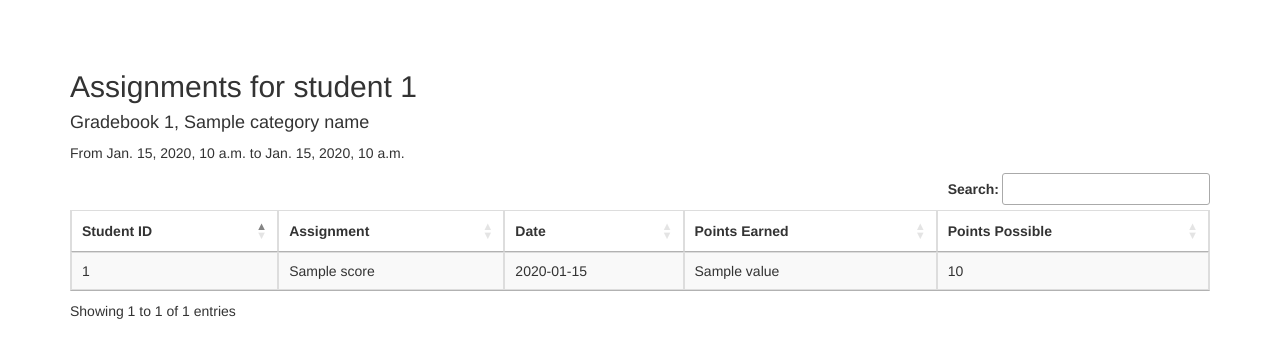
After one commit to adpirz/clarify-backend, a Django app: template experiment/templates/assignments_view.html in a window 1280 px wide. The commit adds this page. Shown: the top 358 px of the page. Run offline with Django 3.2, Linux system fonts and the light colour scheme; the template is opened without the code that fills it: most values are stand-ins (such as "Sample title", 1, 10 or a date in 2020); some libraries are stand-ins or nearby versions.

Commit message:
assignments view working

```diff
--- /dev/null
+++ b/experiment/templates/assignments_view.html
@@ -0,0 +1,44 @@
+{% extends "base.html" %}
+{% load percentages %}
+{% block content %}
+    <h2>Assignments for student {{ student_id }}</h2>
+    <h4>Gradebook {{ gradebook_id }}, {{ category_name }}</h4>
+    <p>From {{ start_date }} to {{ end_date }}</p>
+    <table id="datatable" class="table table-striped table-bordered">
+    <thead>
+    <tr>
+        <th>Student ID</th>
+        <th>Assignment</th>
+        <th>Date</th>
+        <th>Points Earned</th>
+        <th>Points Possible</th>
+    </tr>
+    </thead>
+
+    <tbody>
+    {% for score in data %}
+        <tr>
+            <td>{{ score.student_id }}</td>
+            <td>{{ score.assignment__short_name }}</td>
+            <td>{{ score.created | date:'Y-m-d'}}</td>
+            <td>{{ score.value }}</td>
+            <td>{{ score.assignment__possible_points }}</td>
+        </tr>
+    {% endfor %}
+    </tbody>
+
+    </table>
+{% endblock %}
+{% block js %}
+<script>
+$(document).ready(()=>{
+    $('#datatable').DataTable({
+        paging: false,
+        buttons: ['csv', 'copy', 'colvis'],
+        colReorder: true,
+        keys: true,
+        fixedHeader: true
+    });
+})
+</script>
+{% endblock %}
--- a/experiment/templates/base.html
+++ b/experiment/templates/base.html
@@ -10,7 +10,9 @@
 
     <!-- Bootstrap core CSS -->
     <link href="https://maxcdn.bootstrapcdn.com/bootstrap/3.3.7/css/bootstrap.min.css" rel="stylesheet">
-    <link rel="stylesheet" href="https://cdn.datatables.net/1.10.19/css/jquery.dataTables.min.css">
+    <link rel="stylesheet" type="text/css" href="https://cdn.datatables.net/v/bs/dt-1.10.18/b-1.5.2/b-colvis-1.5.2/b-html5-1.5.2/cr-1.5.0/fh-3.1.4/kt-2.4.0/r-2.2.2/datatables.min.css"/>
+
+
 
     <!-- Custom styles for this template -->
     <style>
@@ -43,7 +45,7 @@
 <!-- Placed at the end of the document so the pages load faster -->
 <script src="https://ajax.googleapis.com/ajax/libs/jquery/1.11.1/jquery.min.js"></script>
 <script src="https://maxcdn.bootstrapcdn.com/bootstrap/3.3.7/js/bootstrap.min.js"></script>
-<script src="https://cdn.datatables.net/1.10.19/js/jquery.dataTables.min.js"></script>
+<script type="text/javascript" src="https://cdn.datatables.net/v/bs/dt-1.10.18/b-1.5.2/b-colvis-1.5.2/b-html5-1.5.2/cr-1.5.0/fh-3.1.4/kt-2.4.0/r-2.2.2/datatables.min.js"></script>
 {% block js %}
 {% endblock %}
 </body>
```
Also changed, not shown: experiment/templates/gradebook_view.html (+17 -6 lines), experiment/templatetags/percentages.py (added, +10 -0 lines), experiment/urls.py (+7 -2 lines), experiment/views.py (+30 -1 lines), experiment/templatetags/__init__.py (added).
